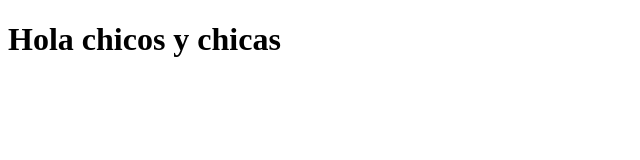
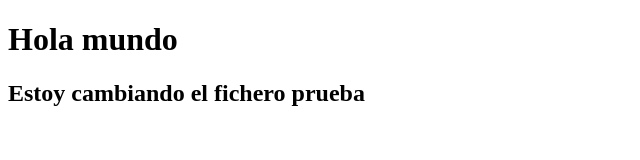
Before and after one commit to claramesa/prueba-para-eliminar-0, a plain HTML site: page prueba.html in a window 1280 px wide. Shown: the whole page, without its empty margins (0-640 px from the left). Drawn offline with Linux system fonts and the light colour scheme.

Commit message:
he añadido h2

```diff
--- a/prueba.html
+++ b/prueba.html
@@ -7,6 +7,7 @@
     <title>Document</title>
 </head>
 <body>
-   <h1>Hola chicos y chicas </h1>
+   <h1>Hola mundo </h1>
+   <h2>Estoy cambiando el fichero prueba </h2>
 </body>
 </html>
```
